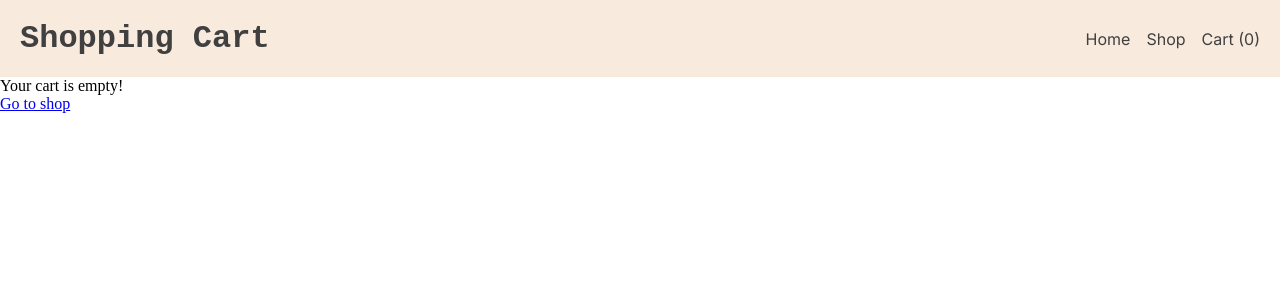
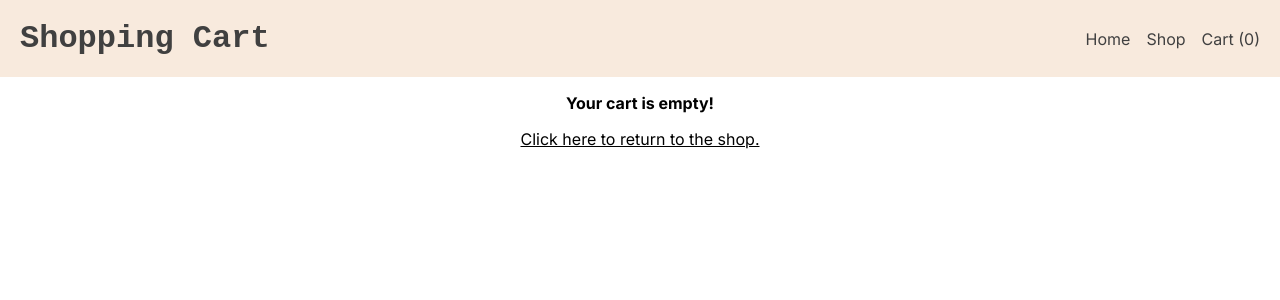
Before and after one commit to thriftymeerkat/odin-shopping-cart, a React (Vite) app: page /cart in a window 1280 px wide. Shown: the top 300 px of the page. Built offline with nearby package versions, Linux system fonts and the light colour scheme.

Commit message:
fixed rendering issues on shop page between firefox and chrome

```diff
--- a/src/App.jsx
+++ b/src/App.jsx
@@ -7,8 +7,12 @@ const App = () => {
 
   return (
     <>
-      <Navbar cart={cart}/>
-      <Outlet context={{ cart, setCart }}/>
+      <header>
+        <Navbar cart={cart}/>
+      </header>
+      <section>
+        <Outlet context={{ cart, setCart }}/>
+      </section>
     </>
   );
 };
--- a/src/Cart.jsx
+++ b/src/Cart.jsx
@@ -1,4 +1,5 @@
 import { useOutletContext, Link } from "react-router";
+import './styles/Cart.css';
 
 const Cart = ( ) => {
   const { cart, setCart } = useOutletContext();
@@ -51,7 +52,6 @@ const Cart = ( ) => {
   return (
     Object.keys(cart).length > 0 ? (
       <>
-        <section>
         <div className="cart-container">
           {Object.values(cart).map((item) => (
             <div className="item" key={item.id}>
@@ -75,15 +75,12 @@ const Cart = ( ) => {
           ))}
         </div>
         <div>Total: £{totalAmount}</div>
-        </section>
       </>
     ) : (
-      <section>
-        <div>
+      <div className="empty-cart-container">
         <p>Your cart is empty!</p>
-          <Link to="/shop">Go to shop</Link>
+        <Link to="/shop">Click here to return to the shop.</Link>
       </div>
-      </section>
     )
   );
 };
--- a/src/Homepage.jsx
+++ b/src/Homepage.jsx
@@ -3,9 +3,7 @@ import './styles/Homepage.css';
 const App = () => {
   return (
     <>
-      <section>
-        <div className="homepage-container"></div>
-      </section>
+      <div className="homepage-container"></div>
     </>
   );
 };
--- a/src/Navbar.jsx
+++ b/src/Navbar.jsx
@@ -9,7 +9,6 @@ const Navbar = ( { cart } ) => {
   );
 
   return (
-    <header>
     <div className="navbar-container">
       <nav>
         <ul>
@@ -24,7 +23,6 @@ const Navbar = ( { cart } ) => {
         </ul>
       </nav>
     </div>
-    </header>
   );
 };
 
--- a/src/Shop.jsx
+++ b/src/Shop.jsx
@@ -60,7 +60,6 @@ const Shop = () => {
   }
 
   return (
-    <section>
     <div className="items-container">
       {items.map((item) => (
         <div className="item" key={item.id}>
@@ -91,8 +90,6 @@ const Shop = () => {
         </div>
       ))}
     </div>
-    </section>
-
   );
 };
 
--- /dev/null
+++ b/src/styles/Cart.css
@@ -0,0 +1,26 @@
+@import url('https://fonts.googleapis.com/css2?family=Inter:ital,opsz,wght@0,14..32,100..900;1,14..32,100..900&family=Manrope:wght@200..800');
+
+:root {
+    --Inter: "Inter", sans-serif;
+    --Manrope: "Manrope", sans-serif;
+    --black: rgb(0,0,0);
+    --lightGrey: rgb(218,220,224);
+}
+
+.empty-cart-container {
+    display: flex;
+    flex-direction: column;
+    align-items: center;
+    gap: 1rem;
+    width: 100%;
+    margin: 0 auto;
+    padding: 1rem 0;
+    font-family: var(--Inter);
+    font-weight: bold;
+}
+
+.empty-cart-container a {
+    color: var(--black);
+    text-decoration: underline;
+    font-weight: normal;
+}
--- a/src/styles/shop.css
+++ b/src/styles/shop.css
@@ -15,10 +15,10 @@
 .items-container {
     display: grid;
     grid-template-columns: repeat(auto-fit, minmax(250px, 1fr));
-    gap: 2rem;
+    gap: 32px;
     width: 100%;
     margin: 0 auto;
-    padding: var(--padding);
+    padding: 1rem var(--padding);
     font-family: var(--Manrope);
 }
 
@@ -33,14 +33,20 @@
 
 .item-image-container {
     display: flex;
-    margin: 0 auto;
-    aspect-ratio: 1/1;
+    justify-content: center;
+    align-items: center;
     width: 100%;
+    aspect-ratio: 1 / 1;
     padding: var(--padding);
+    box-sizing: border-box;
+    flex: 0 0 auto;
+    min-height: 0;
 }
 
 .item-image-container > img {
+    display: block;
     width: 100%;
+    height: 100%;
     object-fit: contain;
 }
 
@@ -68,6 +74,8 @@
 .item-desc {
     font-weight: lighter;
     flex: 1;
+    overflow-wrap: anywhere;
+    min-width: 0;
 }
 
 button {
```
Lines whose indentation alone changed are shown as unchanged.
